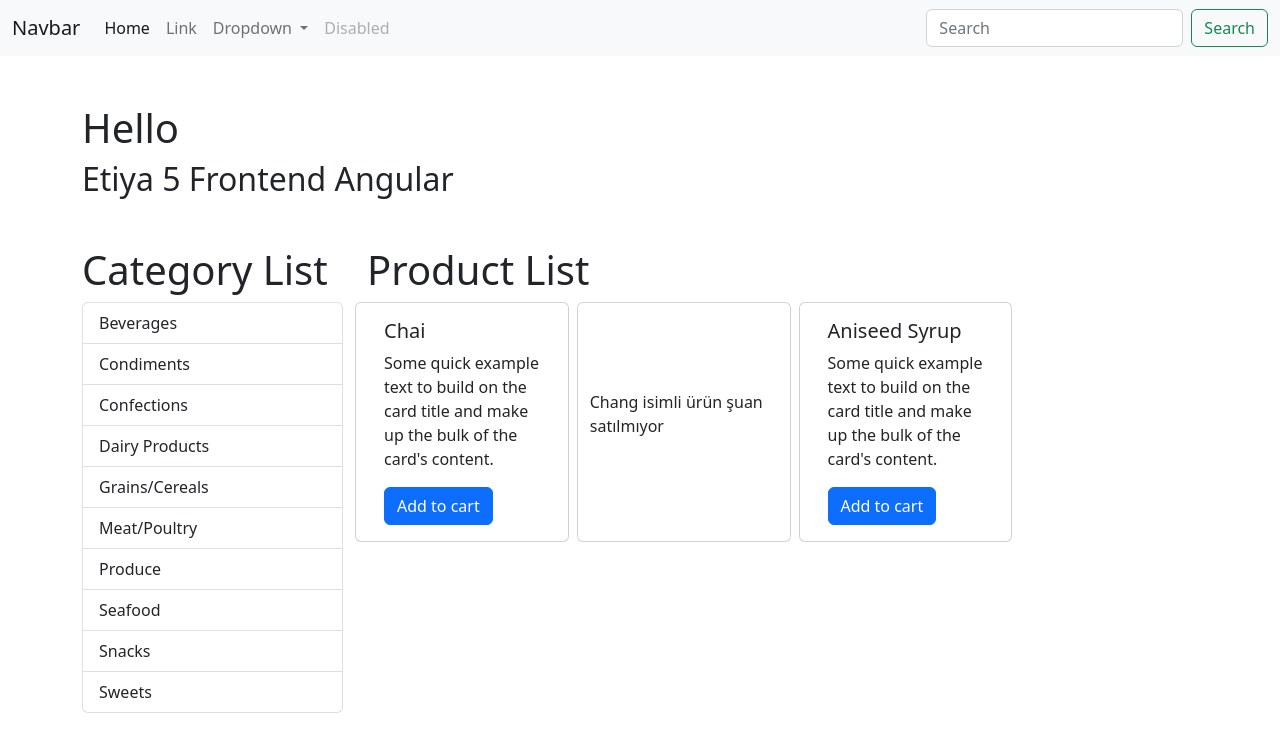
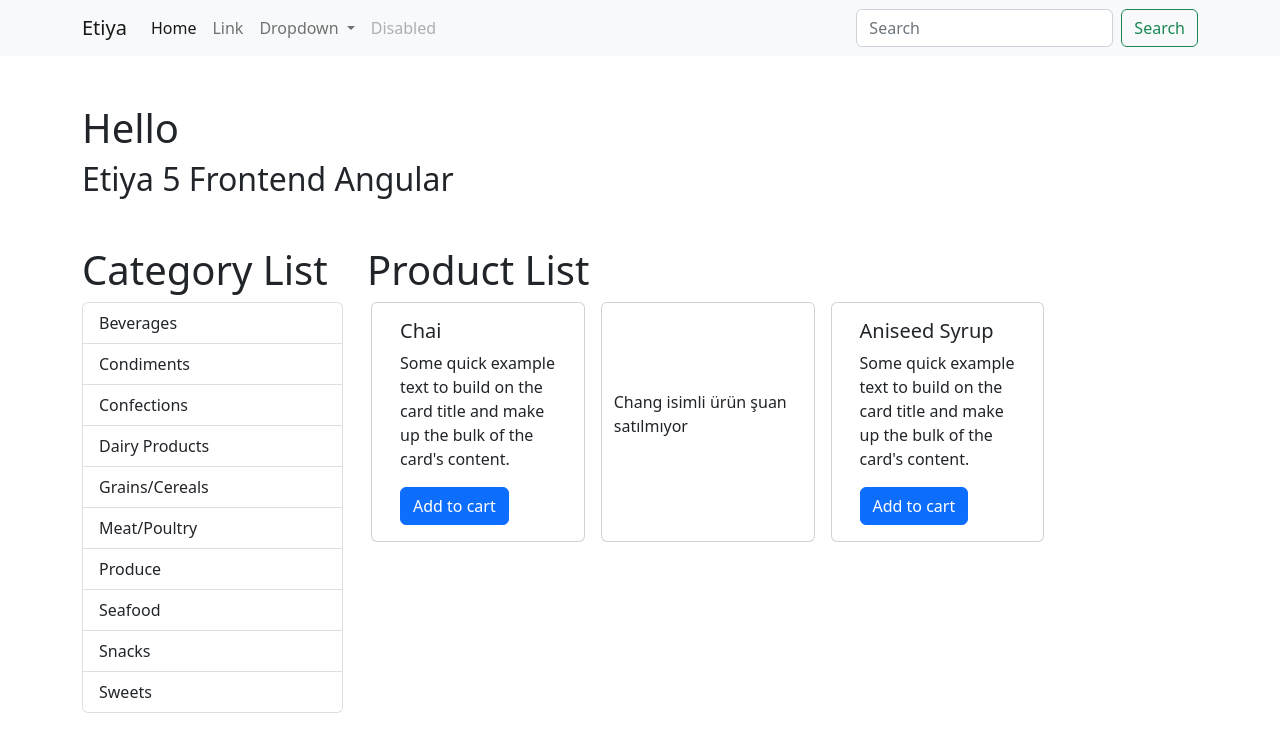
Before and after one commit to melikeoztekin/AngularLearnStart, an Angular app: page / in a window 1280 px wide. Shown: the top 752 px of the page. Built offline with nearby package versions, Linux system fonts and the light colour scheme.

Commit message:
angular learn start first commit

```diff
--- a/angular.json
+++ b/angular.json
@@ -3,7 +3,7 @@
   "version": 1,
   "newProjectRoot": "projects",
   "projects": {
-    "angularLearnStart": {
+    "AngularLearnStart": {
       "projectType": "application",
       "schematics": {},
       "root": "",
@@ -58,10 +58,10 @@
           "builder": "@angular-devkit/build-angular:dev-server",
           "configurations": {
             "production": {
-              "browserTarget": "angularLearnStart:build:production"
+              "browserTarget": "AngularLearnStart:build:production"
             },
             "development": {
-              "browserTarget": "angularLearnStart:build:development"
+              "browserTarget": "AngularLearnStart:build:development"
             }
           },
           "defaultConfiguration": "development"
@@ -69,7 +69,7 @@
         "extract-i18n": {
           "builder": "@angular-devkit/build-angular:extract-i18n",
           "options": {
-            "browserTarget": "angularLearnStart:build"
+            "browserTarget": "AngularLearnStart:build"
           }
         },
         "test": {
--- a/package.json
+++ b/package.json
@@ -4,6 +4,7 @@
   "scripts": {
     "ng": "ng",
     "start": "ng serve",
+    "start-dev": "ng serve --open",
     "build": "ng build",
     "watch": "ng build --watch --configuration development",
     "test": "ng test"
--- a/src/app/components/navbar/navbar.component.html
+++ b/src/app/components/navbar/navbar.component.html
@@ -1,6 +1,6 @@
 <nav class="navbar navbar-expand-lg bg-light">
-  <div class="container-fluid">
-    <a class="navbar-brand" href="#">Navbar</a>
+  <div class="container">
+    <a class="navbar-brand" href="#">Etiya</a>
     <button
       class="navbar-toggler"
       type="button"
--- a/src/app/components/product-list/product-list.component.html
+++ b/src/app/components/product-list/product-list.component.html
@@ -11,7 +11,7 @@
     <!--# *ngIf  -->
     <div
       *ngIf="isProductCardShow(product); else productDiscontinued"
-      class="card col-3 me-2 mb-2"
+      [class]="productCardClass"
     >
       <div class="card-body">
         <h5 class="card-title">{{ product.name }}</h5>
@@ -28,7 +28,9 @@
 
     <ng-template #productDiscontinued>
       <div
-        class="card col-3 me-2 mb-2 d-flex justify-content-center align-items-center"
+        class="{{
+          productCardClass
+        }} d-flex justify-content-center align-items-center"
       >
         <p>{{ product.name }} isimli ürün şuan satılmıyor</p>
       </div>
--- a/src/app/components/product-list/product-list.component.ts
+++ b/src/app/components/product-list/product-list.component.ts
@@ -7,6 +7,7 @@ import { Component } from '@angular/core';
 })
 export class ProductListComponent {
   title: string = 'Product List';
+  productCardClass: string = 'card col-3 ms-3 mb-3';
   products: any[] = [
     {
       id: 1,
--- a/src/app/pages/home-page/home-page.component.html
+++ b/src/app/pages/home-page/home-page.component.html
@@ -6,6 +6,8 @@
 <div class="container">
   <div class="row">
     <div class="col-3"><app-category-list></app-category-list></div>
-    <div class="col"><app-product-list></app-product-list></div>
+    <div class="col">
+      <app-product-list></app-product-list>
+    </div>
   </div>
 </div>
```
Also changed, not shown: 1 other file (tests, documents, lock files or other folders).
